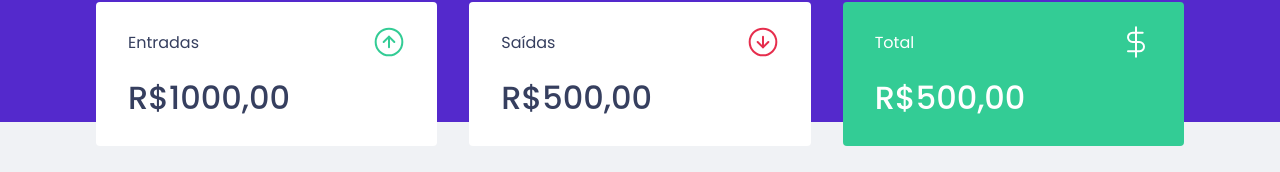
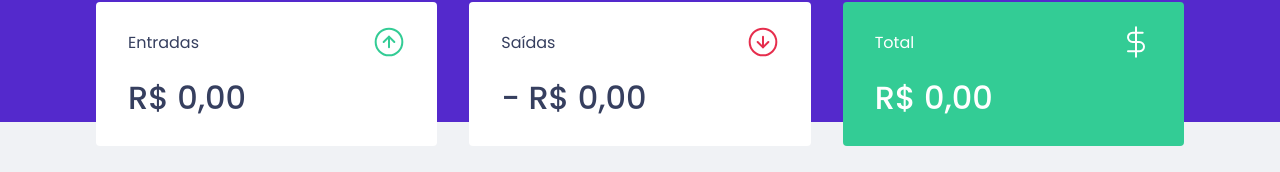
Before and after one commit to DavilsonJunior/dtmoney, a React (Create React App) app: page / in a window 1280 px wide. Shown: the part 150-322 px from the top of the page. Built offline with nearby package versions, Linux system fonts and the light colour scheme; no server answers; what miragejs would draw is missing.

Commit message:
calculate resume

```diff
--- a/src/components/Summary/index.tsx
+++ b/src/components/Summary/index.tsx
@@ -4,11 +4,28 @@ import incomeImg from '../../assets/income.svg';
 import outcomeImg from '../../assets/outcome.svg';
 import totalImg from '../../assets/total.svg';
 import { TransactionsContext } from '../../TransactionsContext';
+import { formatValueToBRL } from '../../utils/formatValueToBRL';
 
 import { Container } from "./styles";
 
 export function Summary() {
-  const { transactions } = useContext(TransactionsContext)
+  const { transactions } = useContext(TransactionsContext);
+
+  const summary = transactions.reduce((acc, transaction) => {
+    if (transaction.type === 'deposit') {
+      acc.deposits += transaction.amount;
+      acc.total += transaction.amount;
+    } else {
+      acc.withdraws += transaction.amount;
+      acc.total -= transaction.amount;
+    }
+
+    return acc;
+  }, {
+    deposits: 0,
+    withdraws: 0,
+    total: 0
+  });
 
   return (
     <Container>
@@ -17,21 +34,21 @@ export function Summary() {
          <p>Entradas</p>
          <img src={incomeImg} alt="Entradas" />
        </header>
-       <strong>R$1000,00</strong>
+       <strong>{formatValueToBRL(summary.deposits)}</strong>
      </div>
      <div>
        <header>
          <p>Saídas</p>
          <img src={outcomeImg} alt="Saídas" />
        </header>
-       <strong>R$500,00</strong>
+       <strong>- {formatValueToBRL(summary.withdraws)}</strong>
      </div>
      <div className="highlight-background">
        <header>
          <p>Total</p>
          <img src={totalImg} alt="Total" />
        </header>
-       <strong>R$500,00</strong>
+       <strong>{formatValueToBRL(summary.total)}</strong>
      </div>
     </Container>
   );
--- a/src/components/TransactionsTable/index.tsx
+++ b/src/components/TransactionsTable/index.tsx
@@ -1,6 +1,7 @@
 import { useContext } from "react";
 
 import { TransactionsContext } from "../../TransactionsContext";
+import { formatValueToBRL } from "../../utils/formatValueToBRL";
 import { Container } from "./styles";
 
 export function TransactionTable() {
@@ -22,10 +23,7 @@ export function TransactionTable() {
           {transactions.map(transaction => (
             <tr key={transaction.id}>
               <td>{transaction.title}</td>
-              <td className={transaction.type}>{new Intl.NumberFormat('pt-BR', {
-                style: 'currency',
-                currency: 'BRL'
-              }).format(transaction.amount)}</td>
+              <td className={transaction.type}>{formatValueToBRL(transaction.amount)}</td>
               <td>Desenvolvimento</td>
               <td>
               {new Intl.DateTimeFormat('pt-BR').format(
--- /dev/null
+++ b/src/utils/formatValueToBRL.ts
@@ -0,0 +1,6 @@
+export function formatValueToBRL(value: number) {
+  return new Intl.NumberFormat('pt-BR', {
+    style: 'currency',
+    currency: 'BRL'
+  }).format(value);
+}
```
